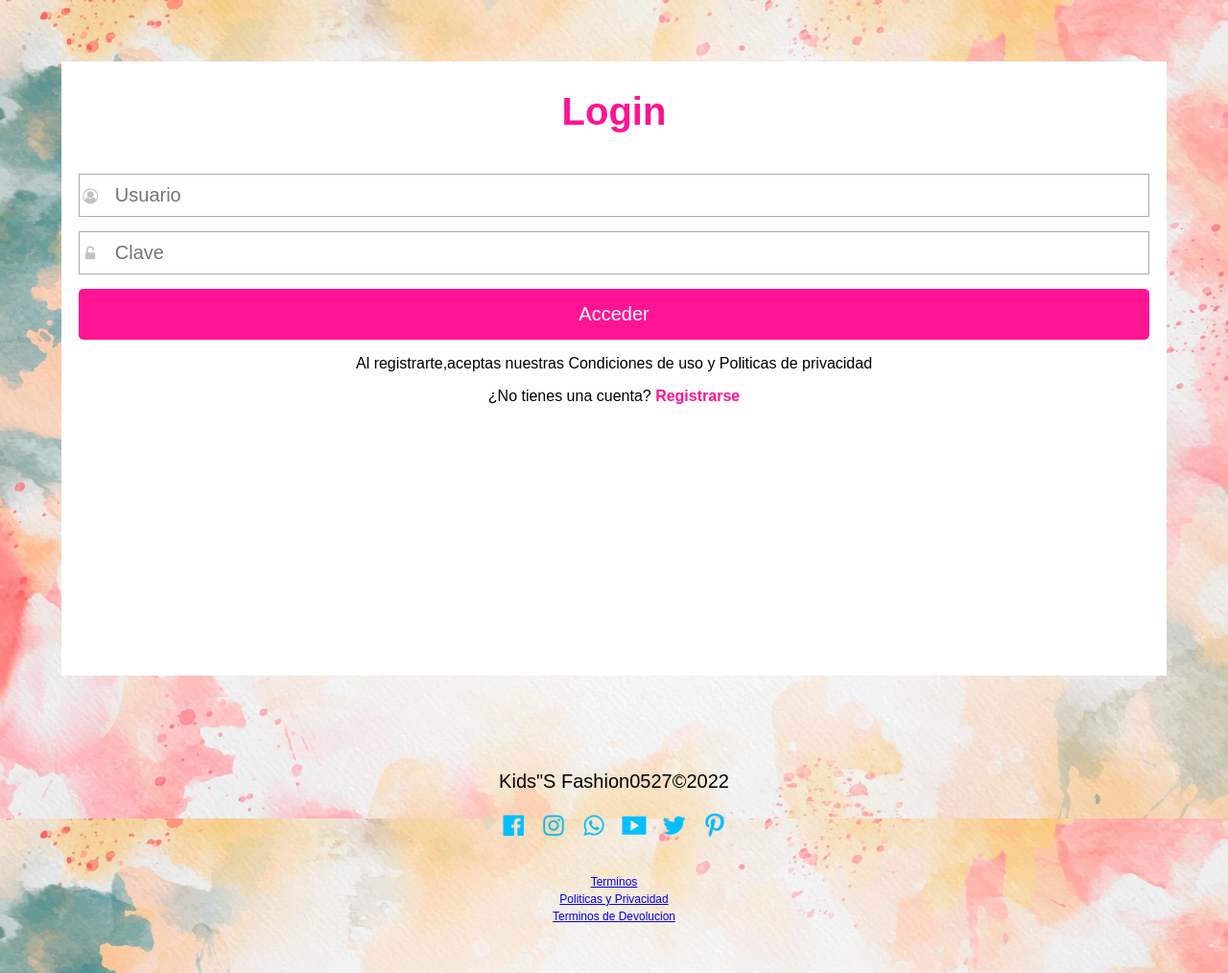
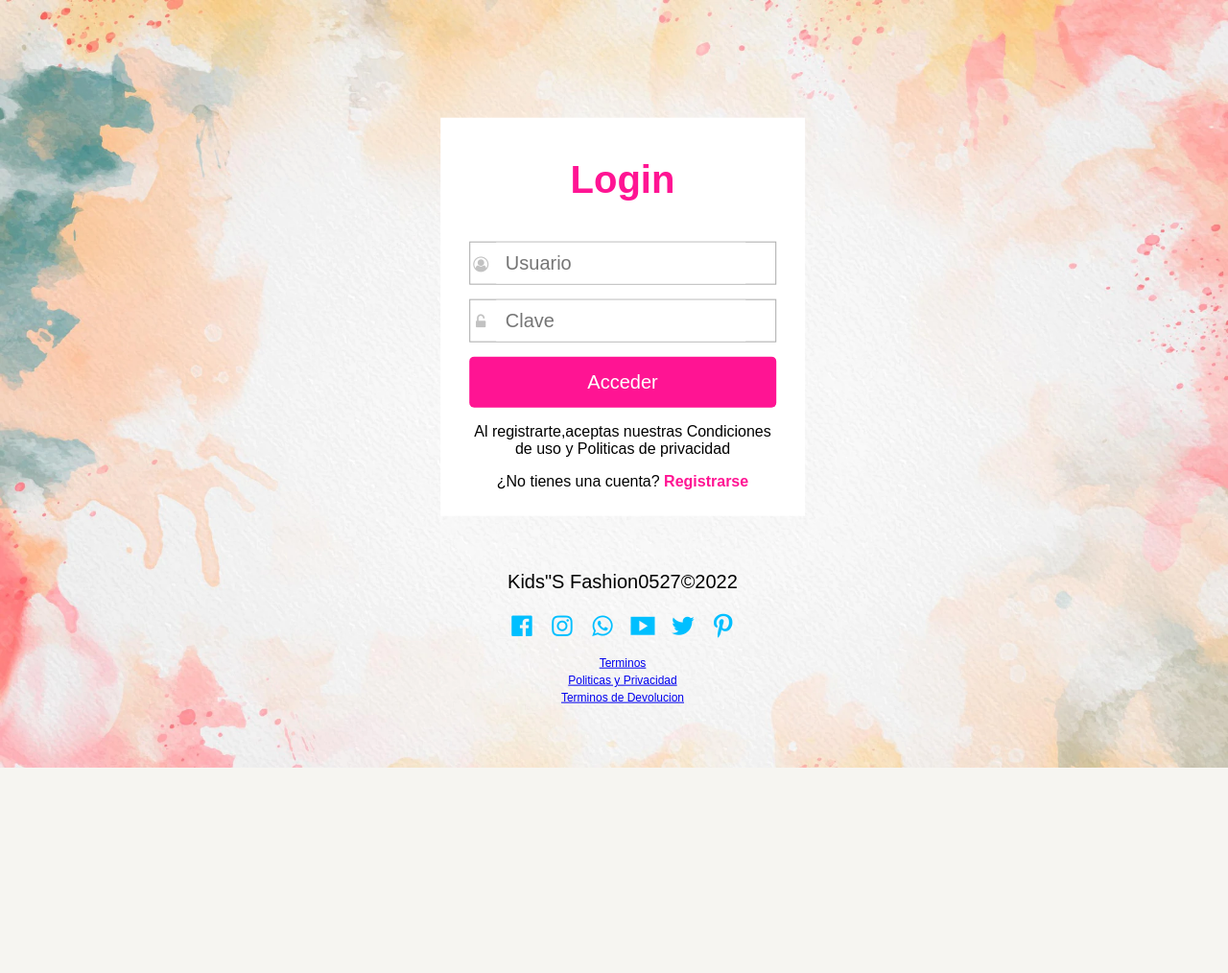
Before and after one commit to PolancoG/kids_fashion, a PHP site: page /HTML/login.html in a window 1280 px wide. Shown: the whole page at 96% size. After the commit the page ends 800 px from the top, so only its background shows below. Run offline with PHP 8.4, Linux system fonts and the light colour scheme; data comes from the database, SQL or seed files in the repository; data that the repository does not hold is empty.

Commit message:
Subiendo los cambios del login y registro

```diff
--- a/CSS/login.css
+++ b/CSS/login.css
@@ -1,8 +1,16 @@
 body {
 	font-family: arial,helvetica, sans-serif;
 	margin: 0;
+	padding: 0;
 	background-size: cover;
 	background-attachment: fixed;
+	height: 80vh;
+/*	font-family: arial,helvetica, sans-serif;
+	margin: auto;
+	width: 640px;
+	padding: 100px;
+	background-size: cover;
+	background-attachment: fixed;   */
  }
 
 * {
@@ -13,13 +21,17 @@ body {
 	padding: 15px;
 
 }
-.formulario{
+.good{
 	background: #fff;
-	height: 80vh;
-	width: 90%;
-	padding: 3px;
-	margin: 5%;
-	position: static;
+	height: 415px;
+	width: 380px;
+	top: 45%;
+	left: 48%;
+	transform: translate(-51%, -49%);
+	padding: 15px;
+	margin: 3%;
+	position: relative;
+
 }
 
 h1 {
@@ -70,6 +82,7 @@ p {
 .link:hover{
      background: cadetblue;
 }
+/*
 @media(min-width: 768){
 	.formulario{
 		margin: auto;
@@ -77,14 +90,24 @@ p {
 		margin-top: 150px;
 		border-radius: 2%;
 	}
+} */
+@media(min-width: 768){
+	.formulario{
+		margin: center;
+		width: 100px;
+		margin-top: 150px;
+		border-radius: 2%;
+		align-items: ;
+	}
 }
 
  footer .contenedor{
 		display: flex;
 		justify-content: center;
 		flex-wrap: wrap;
-		padding-bottom: 25px;
-		margin-bottom: 10px;
+	/*	padding-bottom: 25px;
+		margin-bottom: -10px; */
+		position: relative;
 	}
 	.copy{
 		font-size: 20px;
@@ -123,6 +146,7 @@ p {
 		text-align: center;
 		font-size: 12px;
 		padding-bottom: 50px;
+		position: relative;
 
 	}
 	.politicas .politicas-2{
--- a/HTML/login.html
+++ b/HTML/login.html
@@ -1,46 +1,34 @@
 <!DOCTYPE html>
-
-
 <html>
 <head>
 	<meta charset="utf-8">
 	<meta name="viewport" content="width=device-width, initial-scale=1">
-	<title>Kids"s Fashion0527</title>
+	<link rel="shortcut icon" href="../IMAGENES/kids_pestania.png" type="image/x-icon">
+	<title>K's F | Login</title>
 	<link rel="stylesheet" type="text/css" href="../CSS/login.css">
 	<link rel="stylesheet" type="text/css" href="../CSS/fontello.css">
-	<link rel="stylesheet" type="text/css" href="../PHP/login.php">
+	<!-- <link rel="stylesheet" type="text/css" href="../PHP/login.php"> -->
 </head>
 <body background="../IMAGENES/fondo2.webp">
 
-
+	<div class="good">
 		<form class="formulario"id="frmlogin" method="post" action="../PHP/login.php">
-
 			<h1>Login</h1>
 			<div class="contenedor">
-
-
-
 				<div class="input-contenedor">
 					<i class="icon-user-circle-o icon" href="#"></i>
 					<input type="text" name="user" placeholder="Usuario"required>
-
 				</div>
-
 				<div class="input-contenedor">
 					<i class="icon-lock-open-alt icon" href="#"></i>
 					<input type="password" name="clave" placeholder="Clave"required>
-
 				</div>
-
-
 				<input type="submit"   value="Acceder" class="button">
-
 				<p>Al registrarte,aceptas nuestras Condiciones de uso y Politicas de privacidad</p>
-			<p>¿No tienes una cuenta? <a class="link"href="../HTML/r-index.html">Registrarse</a></p>
+				<p>¿No tienes una cuenta? <a class="link"href="../HTML/registro.html">Registrarse</a></p>
 			</div>
-
 		</form>
-
+		<br>
 		<footer>
 			<div class="contenedor">
 				<p class="copy">Kids"S Fashion0527&copy;2022 </p>
@@ -52,7 +40,7 @@
 					<a class="icon-twitter-1" href="#"></a>
 					<a class="icon-pinterest" href="#"></a>
 				</div>
-		</footer>
+			</div>
 			<div class="politicas">
 				<div class="politicas-2">
 				<a href="../HTML/Terminos.html">Terminos</a>
@@ -64,8 +52,8 @@
 				<a href="../HTML/devolucion.html">Terminos de Devolucion</a>
 				</div>
 			</div>
-
-
+		</footer>
+	</div>
 
 </body>
 </html>
```
Also changed, not shown: CSS/r.css (+15 -18 lines), HTML/registro.html (+7 -22 lines). Lines whose indentation alone changed are shown as unchanged.
